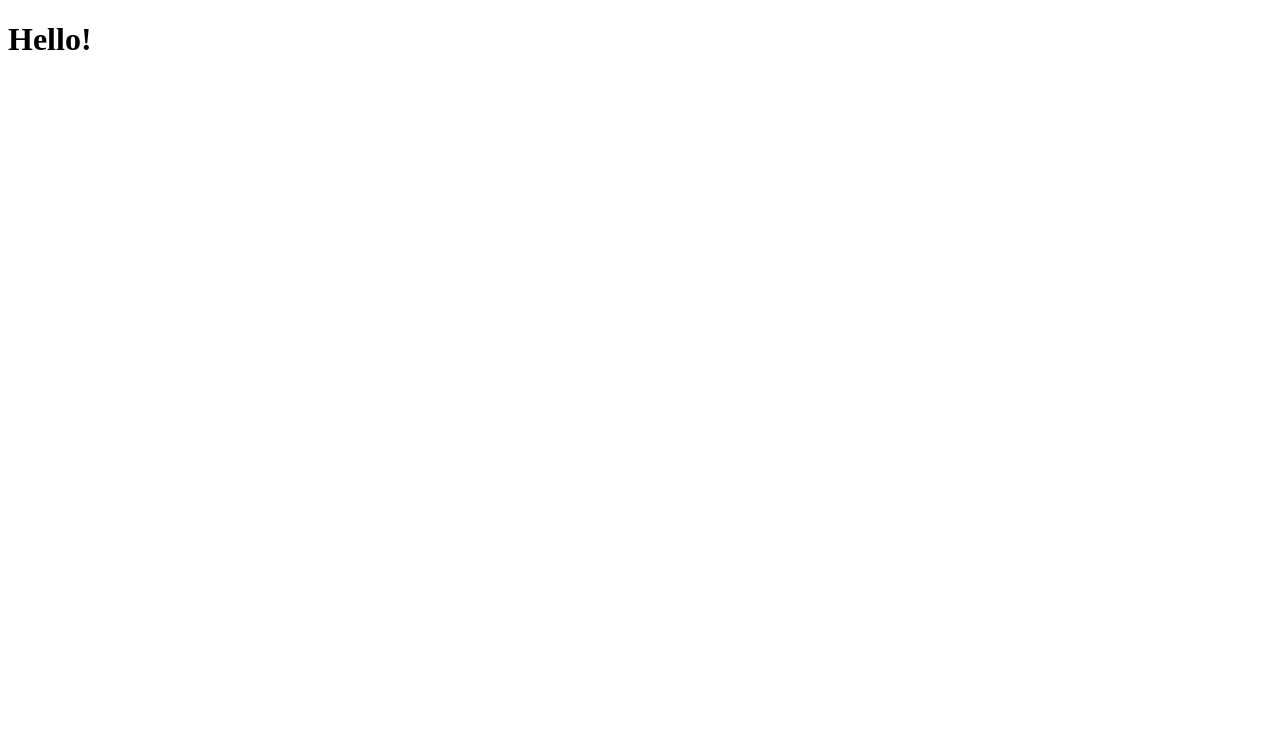
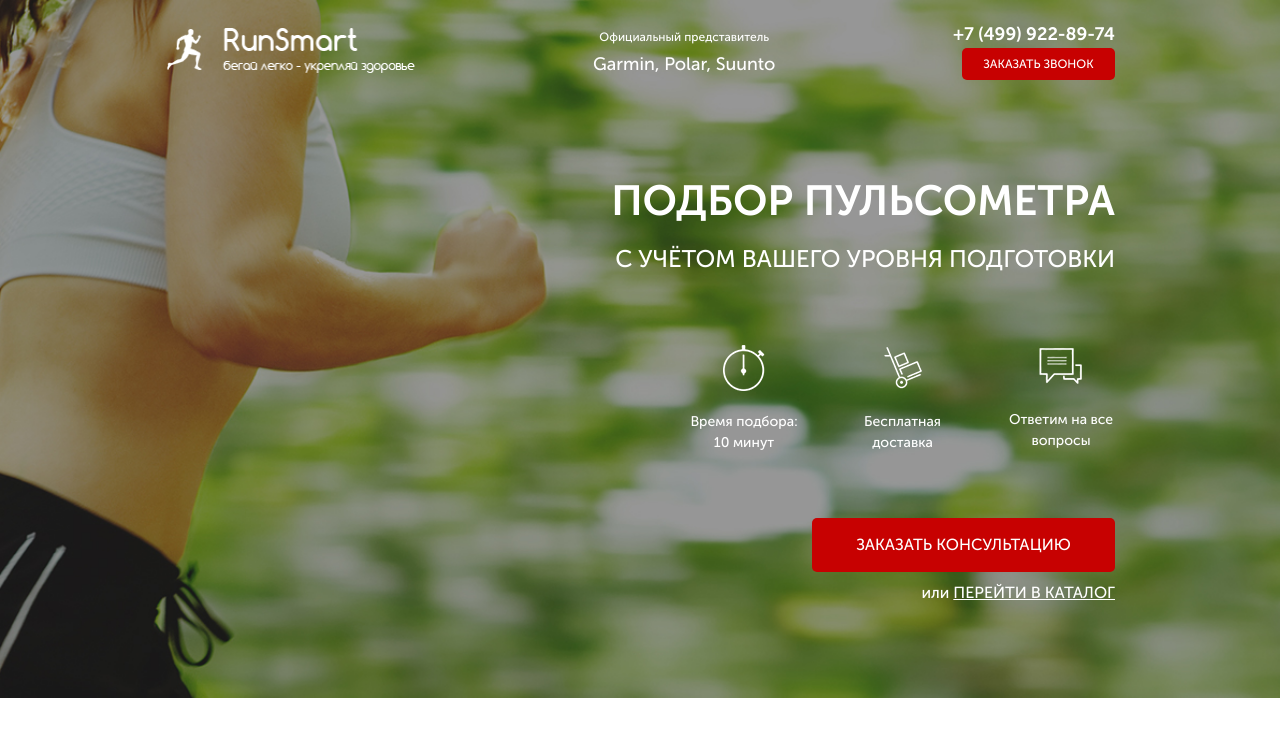
Before and after one commit to diiev/pulse, a website: page src/index.html in a window 1280 px wide. Drawn offline with Linux system fonts and the light colour scheme; files whose address does not match are found by name.

Commit message:
сверстана 1-секция

```diff
--- /dev/null
+++ b/src/css/font.css
@@ -0,0 +1,26 @@
+@font-face {
+    font-family: 'Museo Sans Cyrl';
+    src: local('MuseoSansCyrl-500'),
+        url('../fonts/MuseoSansCyrl-500.woff2') format('woff2'),
+        url('../fonts/MuseoSansCyrl-500.woff') format('woff');
+    font-weight: normal;
+    font-style: normal;
+}
+
+@font-face {
+    font-family: 'Museo Sans Cyrl';
+    src: local('MuseoSansCyrl-300'),
+        url('../fonts/MuseoSansCyrl-300.woff2') format('woff2'),
+        url('../fonts/MuseoSansCyrl-300.woff') format('woff');
+    font-weight: 300;
+    font-style: normal;
+}
+
+@font-face {
+    font-family: 'Museo Sans Cyrl';
+    src: local('MuseoSansCyrl-700'),
+        url('../fonts/MuseoSansCyrl-700.woff2') format('woff2'),
+        url('../fonts/MuseoSansCyrl-700.woff') format('woff');
+    font-weight: 700;
+    font-style: normal;
+}
--- a/src/index.html
+++ b/src/index.html
@@ -5,10 +5,54 @@
     <meta charset="UTF-8">
     <meta http-equiv="X-UA-Compatible" content="IE=edge">
     <meta name="viewport" content="width=device-width, initial-scale=1.0">
+    <link rel="stylesheet" href="css/font.css">
+    <link rel="stylesheet" href="css/boostrap-rebot.min.css">
     <link rel="stylesheet" href="css/style.min.css">
+
     <title>Pulse is mine</title>
 </head>
 <body>
-    <h1>Hello!</h1>
+  <div class="promo">
+    <div class="container">
+      <header class="header">
+        <a class="header__logo">
+         <img src="img/logo.png" alt="logo">
+        </a>
+        <div class="header__official">
+            Официальный представитель
+            <span>Garmin, Polar, Suunto</span>
+        </div>
+         <div class="header__contacts">
+            <a class="header__phone" href="tel:+74999228974">+7 (499) 922-89-74</a>
+            <button class="button">заказать звонок</button>
+         </div>
+      </header>
+      <div class="promo__wrapper">
+        <h1 class="promo__header">Подбор пульсометра</h1>
+        <h2 class="promo__subheader">с учётом Вашего уровня подготовки</h2>
+        <div class="promo__icons">
+            <div class="promo__icon">
+                <img src="icons/timer.png" alt="timer">
+                Время подбора: 10 минут
+            </div>
+            <div class="promo__icon">
+                <img src="icons/hand-cart.png" alt="hand-cart">
+                Бесплатная доставка
+            </div>
+            <div class="promo__icon">
+                <img src="icons/messages.png" alt="messages">
+                Ответим на все вопросы
+            </div>
+        </div>
+        <button class="button button_main">заказать кОНСУЛЬТАЦИЮ</button>
+        <div class="promo__link">
+            или
+
+            <a href="#">ПЕРЕЙТИ В КАТАЛОГ</a>
+        </div>
+      </div>
+
+    </div>
+  </div>
 </body>
 </html>
--- /dev/null
+++ b/src/sass/base/_variables.scss
@@ -0,0 +1 @@
+$main_color: #c70101;
--- /dev/null
+++ b/src/sass/block/_buttons.scss
@@ -0,0 +1,18 @@
+.button {
+    width: 153px;
+    height: 32px;
+    font-weight: 500;
+    font-size: 12px;
+    text-align: center;
+    text-transform: uppercase;
+    color: #FFFFFF;
+    background: $main_color;
+    border-radius: 5px;
+    border:none;
+   &_main {
+    margin-top: 65px;
+    width: 303px;
+    height: 54px;
+    font-size: 16px;
+   }
+}
--- /dev/null
+++ b/src/sass/block/_header.scss
@@ -0,0 +1,40 @@
+.header {
+    display: flex;
+    justify-content: space-between;
+    align-items: center;
+    &__logo {
+        width: 250px;
+        img {
+            width: 100%;
+        }
+    }
+
+    &__official {
+        font-weight: 500;
+        font-size: 12px;
+        line-height: 12px;
+        color: #FFFFFF;
+        text-align: center;
+        span {
+            margin-top: 15px;
+            display: block;
+            font-size: 18px;
+        }
+    }
+    &__phone {
+        display: block;
+        font-weight: 700;
+        font-size: 18px;
+        color: #FFFFFF;
+        &:hover {
+            color:#fff;
+            text-decoration: none;
+        }
+    }
+
+    &__contacts {
+        display: flex;
+        flex-direction: column;
+        align-items:flex-end;
+    }
+}
--- /dev/null
+++ b/src/sass/block/_promo.scss
@@ -0,0 +1,57 @@
+.promo {
+    min-height: 650px;
+    padding: 21px 0 93px 0;
+    background: url('../../img/bg/first_bg.png') center center/cover no-repeat;
+    &__wrapper {
+        display: flex;
+        flex-direction: column;
+        align-items: flex-end;
+        margin-top: 90px;
+    }
+    &__header {
+        font-weight: 700;
+        font-size: 42px;
+        text-align: right;
+        text-transform: uppercase;
+        color: #FFFFFF;
+    }
+    &__subheader {
+        font-weight: 500;
+        font-size: 24px;
+        text-align: right;
+        text-transform: uppercase;
+        color: #FFFFFF;
+    }
+    &__icons {
+        width: 425px;
+        margin-top: 60px;
+        display: flex;
+        justify-content: space-between;
+        align-items:center
+    }
+    &__icon {
+
+        width: 108px;
+        text-align: center;
+        font-weight: 500;
+        font-size: 14px;
+        color: #FFFFFF;
+        img {
+            display: block;
+            margin: 0 auto;
+            margin-bottom: 20px;
+        }
+    }
+    &__link {
+        margin-top: 8px;
+        font-weight: 500;
+        font-size: 16px;
+        line-height: 25px;
+        color: #FFFFFF;
+        a {
+            text-transform: uppercase;
+            color: #FFFFFF;
+            text-decoration: underline;
+        }
+    }
+}
--- a/src/sass/style.scss
+++ b/src/sass/style.scss
@@ -1,4 +1,12 @@
-@import "variables";
-@import "mixin";
-@import "general";
-@import "media";
+@import 'base/variables';
+* {
+    font-family: 'Museo Sans Cyrl', sans-serif;
+}
+.container
+{
+    max-width: 950px;
+    margin: 0 auto;
+}
+@import 'block/promo';
+@import 'block/header';
+@import 'block/buttons';
```
Also changed, not shown: package.json (+7 -1 lines), src/css/boostrap-rebot.min.css (added), src/css/style.min.css, src/fonts/MuseoSansCyrl-300.woff (added), src/fonts/MuseoSansCyrl-300Italic.woff (added), src/fonts/MuseoSansCyrl-500.woff (added), src/fonts/MuseoSansCyrl-500Italic.woff (added), src/fonts/MuseoSansCyrl-700.woff (added), src/fonts/MuseoSansCyrl-700Italic.woff (added), src/sass/_general.scss (deleted), src/sass/_media.scss (deleted), src/sass/_mixin.scss (deleted), src/sass/_variables.scss (deleted).
